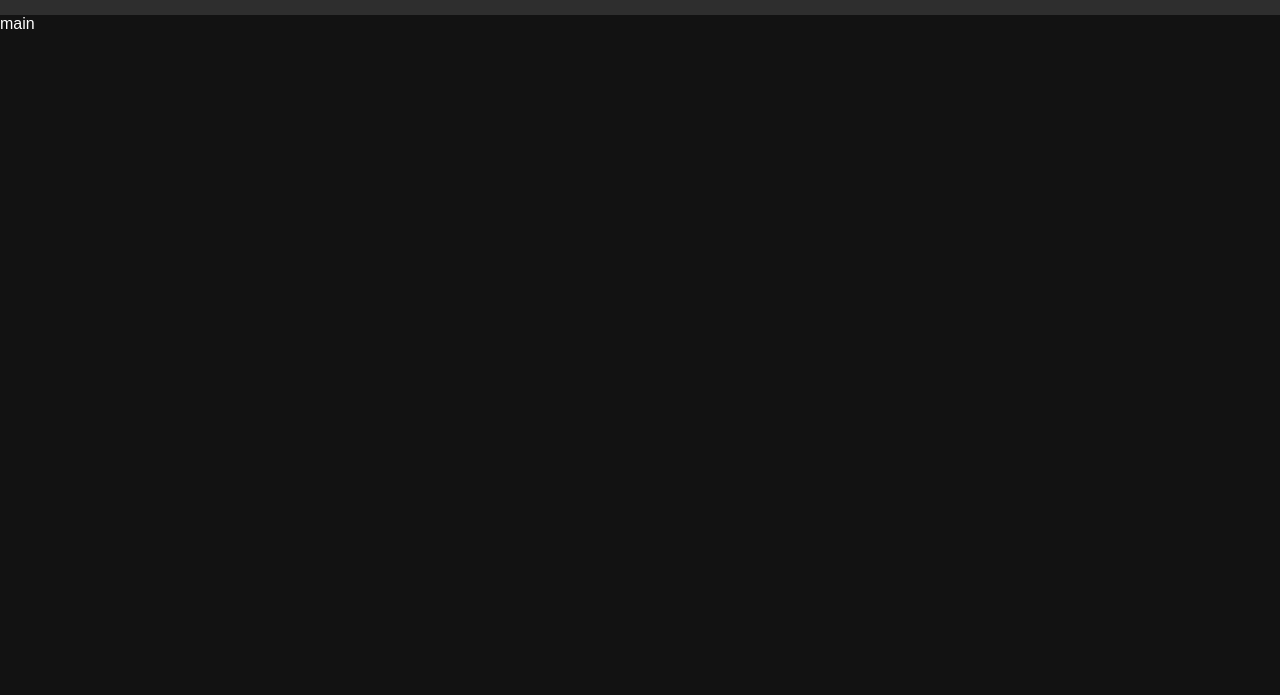
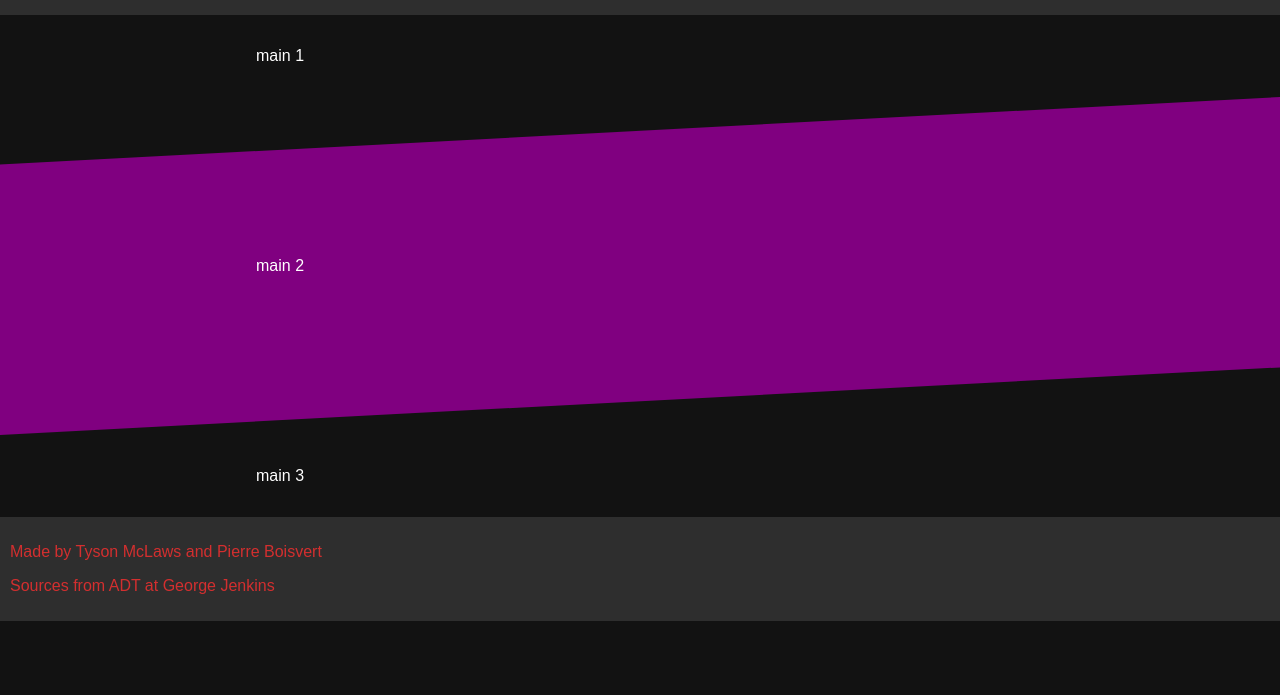
Before and after one commit to superTyDev/tsawebmaster, a website: page index.html in a window 1280 px wide. Shown: the part 785-1480 px from the top of the page. After the commit the page ends 1406 px from the top, so only its background shows below. Drawn offline with Linux system fonts and the light colour scheme; a web font is replaced by a local one.

Commit message:
added new styling

```diff
--- a/assets/modern_style.css
+++ b/assets/modern_style.css
@@ -142,9 +142,23 @@ nav.shrink a {
 	padding-top: 60px;
 }
 
-main {
-	height: 100vh;
+.main {
 	position: relative;
+	padding: 2rem 20%;
+}
+
+.main:nth-child(2) {
+  background: purple;
+  color: white;
+  clip-path: polygon(0 20%, 100% 0, 100% 80%, 0 100%);
+  padding: 10rem 20%;
+}
+
+
+footer {
+				background-color: #2e2e2e;
+				color: #d32f2f;
+				padding: 10px;
 }
 
 /* Scrollbar Width */
--- a/index.html
+++ b/index.html
@@ -61,9 +61,16 @@
 				</a>
 			</div>
 		</nav>
-		<main>main</main>
-		<main>main extra</main>
-		<footer>f<br />o<br />o<br />t<br />e<br />r</footer>
+		<main>
+							<div class="main">main 1</div>
+							<div class="main">main 2</div>
+							<div class="main">main 3</div>
+		</main>
+		<footer>
+
+						<p>Made by Tyson McLaws and Pierre Boisvert</p>
+						<p>Sources from ADT at George Jenkins</p>
+		</footer>
 
 		<script src="assets/modern_script.js"></script>
 	</body>
```
